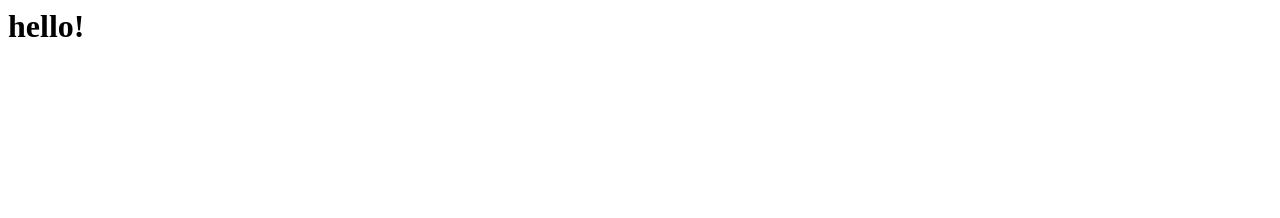
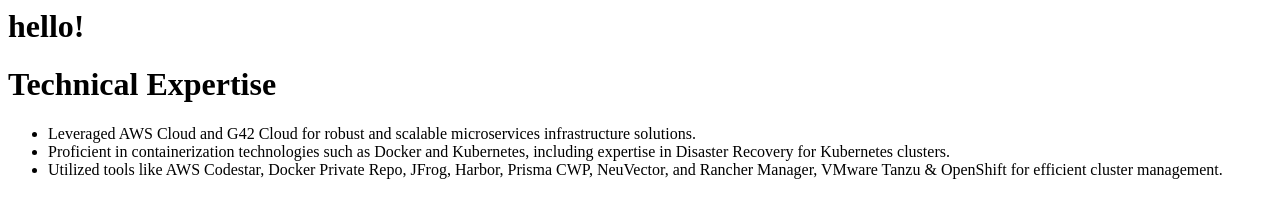
Before and after one commit to deorerohit127/Rohit-Patil, a plain HTML site: page index.html in a window 1280 px wide. Drawn offline with Linux system fonts and the light colour scheme.

Commit message:
Update index.html

```diff
--- a/index.html
+++ b/index.html
@@ -1 +1,19 @@
 <h1>hello!</h1>
+<!DOCTYPE html>
+<html lang="en">
+<head>
+    <meta charset="UTF-8">
+    <meta http-equiv="X-UA-Compatible" content="IE=edge">
+    <meta name="viewport" content="width=device-width, initial-scale=1.0">
+    <title>Tech Expertise</title>
+</head>
+<body>
+    <h1>Technical Expertise</h1>
+    <ul>
+        <li>Leveraged AWS Cloud and G42 Cloud for robust and scalable microservices infrastructure solutions.</li>
+        <li>Proficient in containerization technologies such as Docker and Kubernetes, including expertise in Disaster Recovery for Kubernetes clusters.</li>
+        <li>Utilized tools like AWS Codestar, Docker Private Repo, JFrog, Harbor, Prisma CWP, NeuVector, and Rancher Manager, VMware Tanzu & OpenShift for efficient cluster management.</li>
+        <!-- Add more list items for each point -->
+    </ul>
+</body>
+</html>
```
